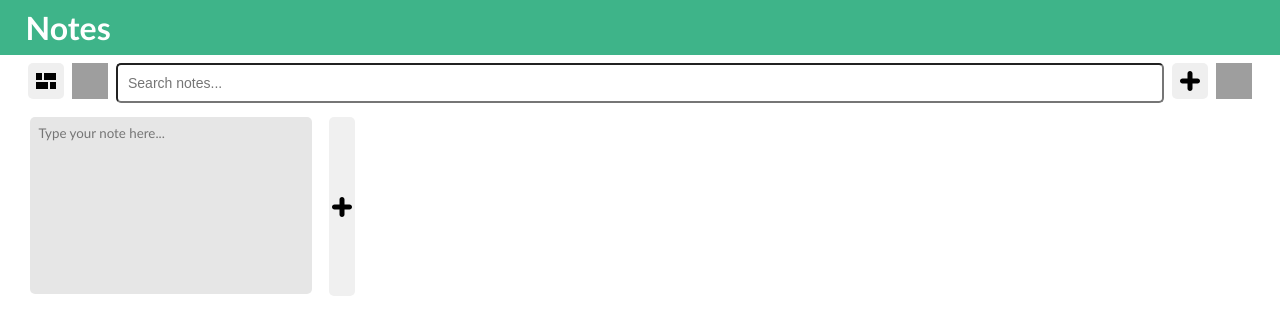
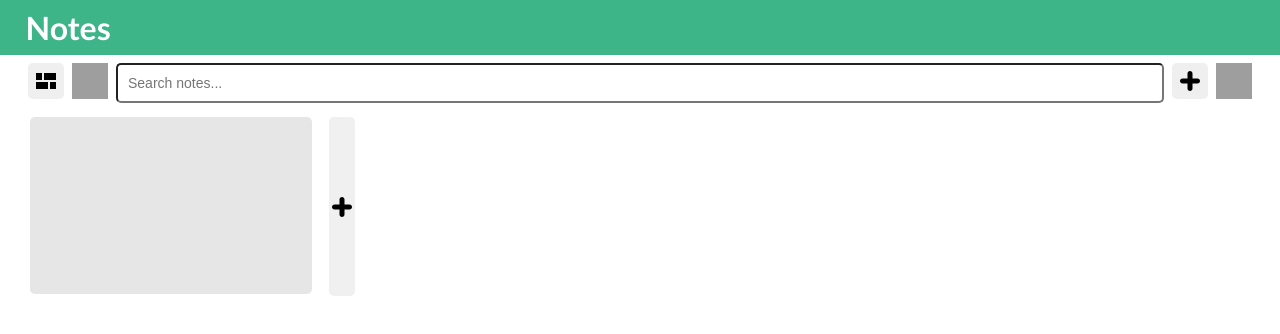
Before and after one commit to riaqliu/vue-notes-app, a Vue app in the folder electron-vite-vue/: page / in a window 1280 px wide. Both pictures are taken after a click on the button 1190 px from the left and 81 px from the top of the page. Shown: the top 334 px of the page. Built offline with nearby package versions, Linux system fonts and the light colour scheme; grey boxes are pictures that could not be loaded.

Commit message:
Improve CSS and use contenteditable div for note text instead

```diff
--- a/electron-vite-vue/src/components/NotesPage.vue
+++ b/electron-vite-vue/src/components/NotesPage.vue
@@ -171,6 +171,12 @@ function filterNotes(query: string) {
     height: 165px;
     width: 45vw;
     max-width: 270px;
+
+    &:hover{
+        ::v-deep(.note-info) {
+            transition: opacity 0.2s ease;
+        }
+    }
     &.expanded {
         height: 50vh;
         width: 100vw;
@@ -193,6 +199,9 @@ function filterNotes(query: string) {
             top: 0.2rem;
             right: 0.2rem;
             flex-direction: row;
+        }
+        ::v-deep(.note-input) {
+            height: 20px;
         }
         ::v-deep(.note-info) {
             opacity: 0;
--- a/electron-vite-vue/src/components/NotesPageNoteItem.vue
+++ b/electron-vite-vue/src/components/NotesPageNoteItem.vue
@@ -32,6 +32,7 @@ const emit = defineEmits<{
 }>()
 
 const textValue = ref<string>('');
+const isFocused = ref<boolean>(false);
 const isExpanded = computed(() => props.isExpanded);
 const isSearching = computed(() => props.isSearching);
 
@@ -48,6 +49,10 @@ function handleKeyDown(event: KeyboardEvent) {
 function editNote() {
     emit('edit', { uuid: props.uuid, textBody: textValue.value });
 }
+function onContentInput(event: Event) {
+    const target = event.target as HTMLDivElement;
+    textValue.value = target.innerText;
+}
 
 watch(() => props.textBody, (newText) => {
     textValue.value = newText;
@@ -60,11 +65,20 @@ watch(() => props.textBody, (newText) => {
         class="note-content"
         v-click-outside="() => editNote()"
     >
-        <textarea
-            v-model="textValue"
-            placeholder="Type your note here..."
+        <div
+            class="note-placeholder"
+            v-if="!textValue && !isFocused"
+        >
+            Type your note here...
+        </div>
+        <div
+            class="note-input"
+            contenteditable="true"
+            @input="onContentInput"
             @keydown="handleKeyDown"
             v-focus="!isSearching"
+            @focus="isFocused = true"
+            @blur="isFocused = false"
         />
         <div class="note-options">
             <Button light delete class="note-btn delete" @click="emit('delete')"/>
@@ -87,18 +101,38 @@ watch(() => props.textBody, (newText) => {
     white-space: pre-wrap;
     padding: 5px;
 
-    textarea {
-        overflow: visible;
+    .note-input-wrapper {
+        position: relative;
+        width: 100%;
+        height: 100%;
+    }
+
+    .note-placeholder {
+        position: absolute;
+        top: 5px;
+        left: 5px;
+        color: $text-gray;
+        pointer-events: none;
         font-family: 'Gill Sans', 'Gill Sans MT', Calibri, 'Trebuchet MS', sans-serif;
-        position: relative;
+        padding: 2px;
+        opacity: 0.6;
+        white-space: pre-wrap;
+        user-select: none;
+    }
+
+    .note-input {
+        width: 100%;
+        height: 100%;
+        font-family: 'Gill Sans', 'Gill Sans MT', Calibri, 'Trebuchet MS', sans-serif;
         text-align: justify;
         text-justify: inter-word;
-        resize: none;
-        width: 100%;
-        height: 100%;
-        border-width: 0;
         outline: none;
+        border: none;
         background-color: transparent;
+        white-space: pre-wrap;
+        word-wrap: break-word;
+        overflow-y: auto;
+        padding: 2px;
 
         &::-webkit-scrollbar {
             width: 2px;
```
